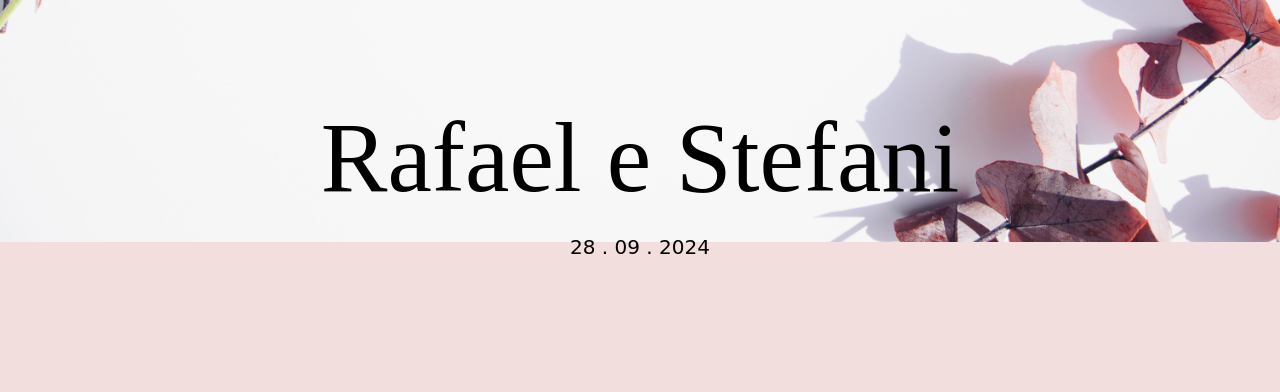
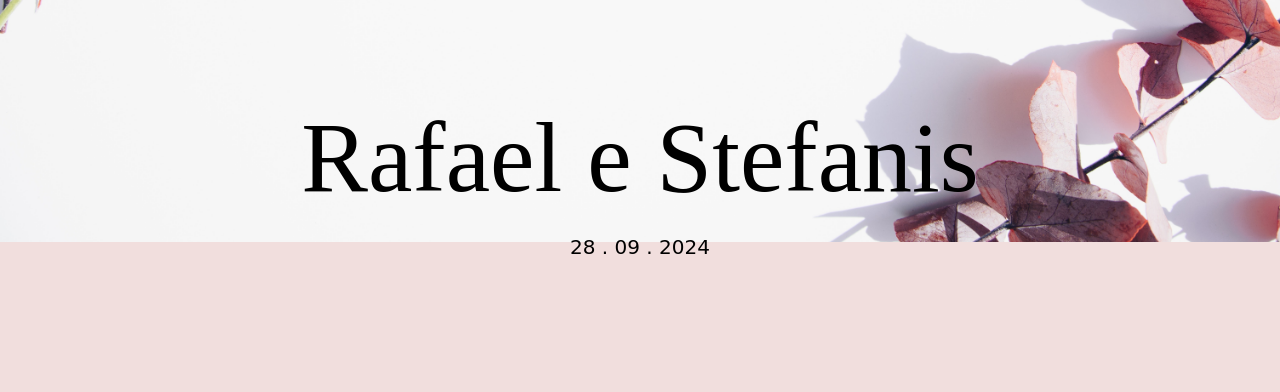
Before and after one commit to orafaelmatos/projeto-casamento, a Django app: template website/templates/base.html in a window 1280 px wide. Shown: the part 70-462 px from the top of the page. Run offline with Django 4.2, Linux system fonts and the light colour scheme; the template is opened without the code that fills it, so the values that code supplies are empty; some web fonts are replaced.

Commit message:
last change

```diff
--- a/website/templates/base.html
+++ b/website/templates/base.html
@@ -23,7 +23,7 @@
 
    <main>
         <article class="banner">
-            <h1>Rafael e Stefani</h1>
+            <h1>Rafael e Stefanis</h1>
             <p>28 . 09 . 2024</p>
         </article>
 
```
